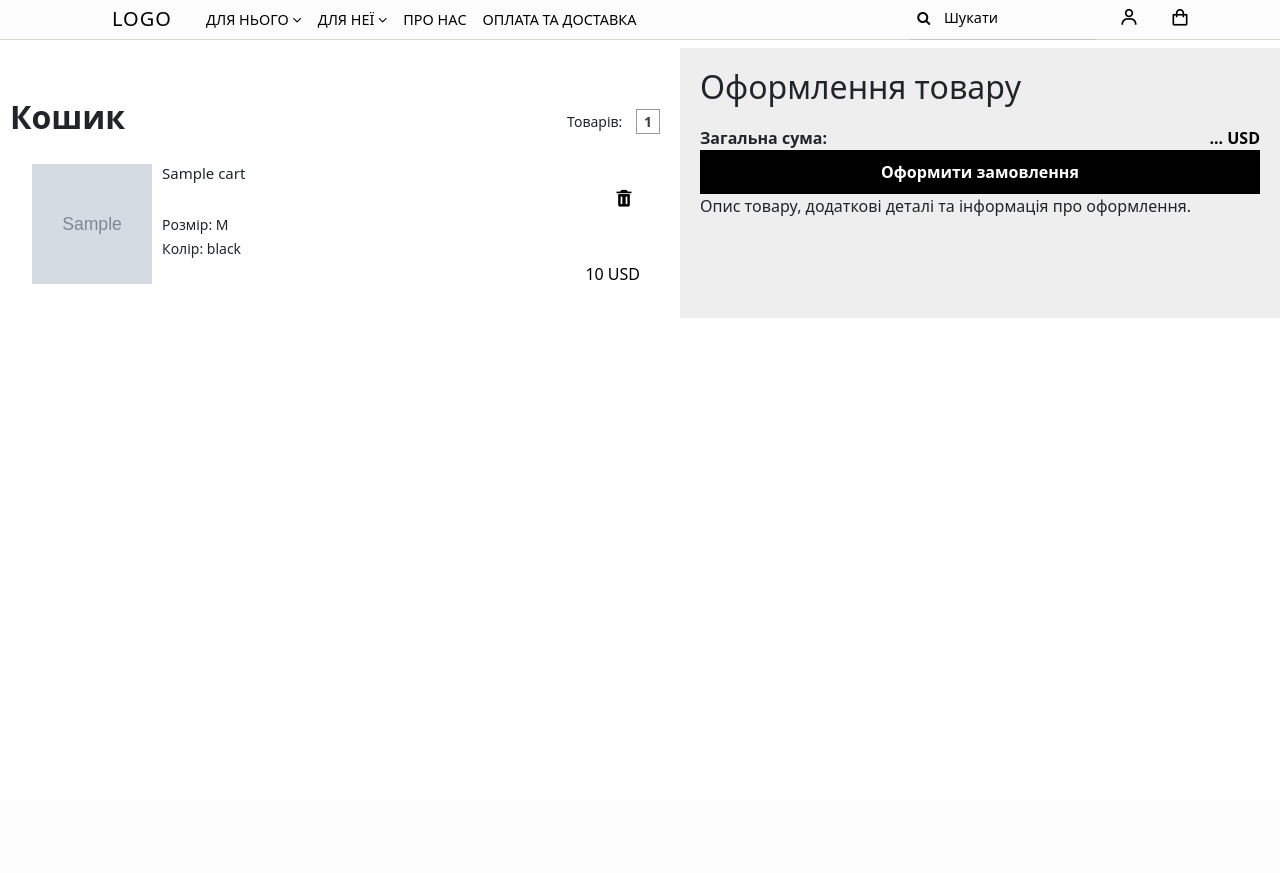
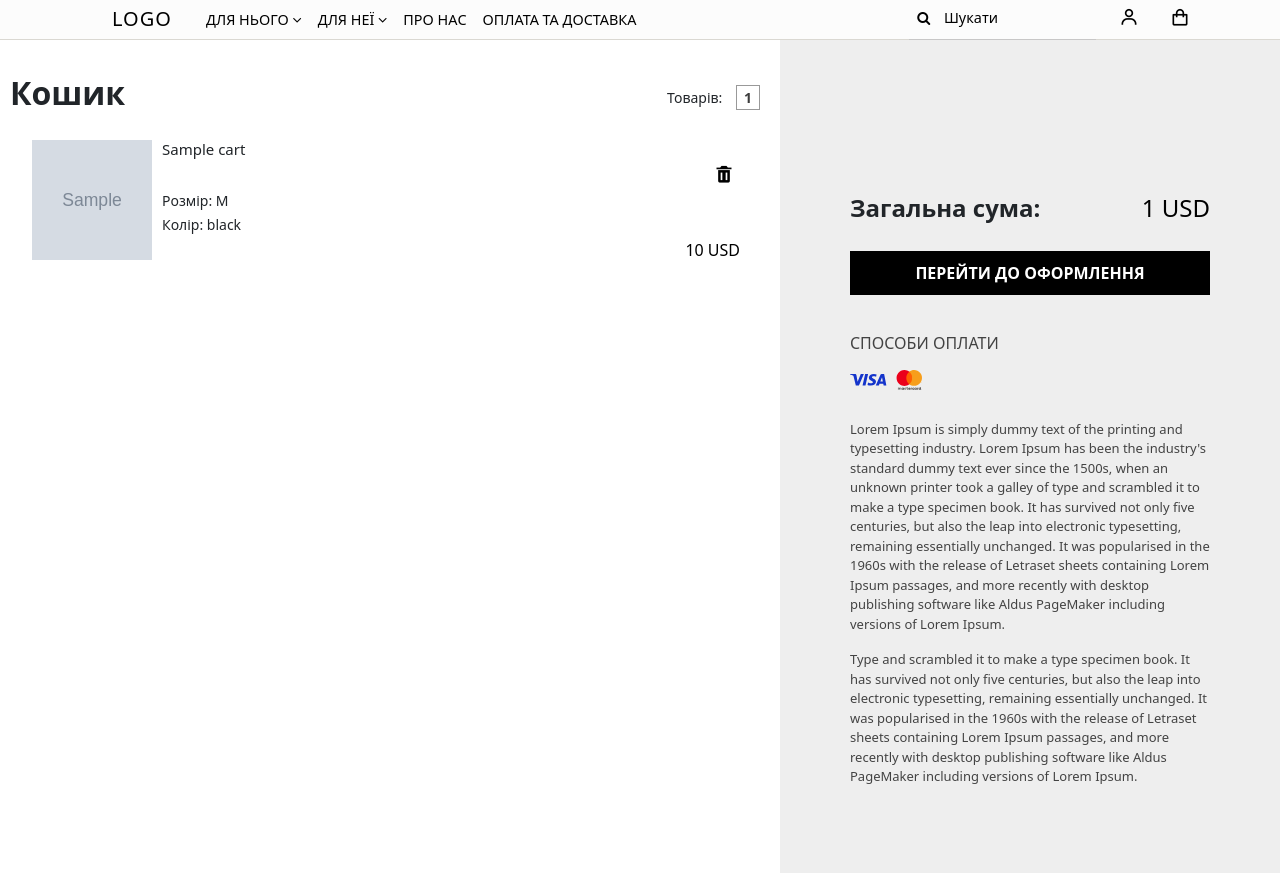
Before and after one commit to QwerEmmilia/new-SymfonyShop, a Symfony app: template templates/cart.html.twig in a window 1280 px wide. Before the commit the page ends 318 px from the top, so only its background shows below. Run offline with Twig, Linux system fonts and the light colour scheme; the template is opened without the code that fills it: most values are stand-ins (such as "Sample title", 1, 10 or a date in 2020); grey boxes marked "Sample" are stand-in pictures; some libraries are stand-ins or nearby versions.

Commit message:
update cart twig

```diff
--- a/public/css/cart.css
+++ b/public/css/cart.css
@@ -126,20 +126,21 @@
     justify-content: space-between;
 }
 .cart-summary {
-    flex: 0 0 600px;
-    padding: 20px;
+    flex: 0 0 500px;
+    padding: 70px;
     background-color: rgba(126, 126, 126, 0.13);
 }
 
 .total-amount {
     display: flex;
     justify-content: space-between;
-    margin-top: 20px;
+    margin-top: 100px;
+    margin-bottom: 20px;
     font-weight: bold;
 }
 
 .total-text {
-    font-weight: bold;
+    font-weight: 700;
 }
 
 .total-price {
@@ -154,17 +155,7 @@
     font-weight: bold;
     border: none;
     cursor: pointer;
-}
-
-
-.order-button {
-    width: 100%;
-    padding: 10px;
-    background-color: #000000;
-    color: white;
-    font-weight: bold;
-    border: none;
-    cursor: pointer;
+    text-transform: uppercase;
 }
 
 .cart-header {
@@ -200,3 +191,19 @@
 .cart-items-count span {
     margin-left: 10px;
 }
+
+.description-cart-order-p {
+    font-size: 13px;
+
+}
+
+.description-cart-order {
+    margin-top: 10%;
+    color: rgba(0, 0, 0, 0.72);
+}
+
+.svg-visa-mastercard {
+    width: 20%;
+    margin-top: 15px;
+    margin-bottom: 30px;
+}
--- a/templates/account.html.twig
+++ b/templates/account.html.twig
@@ -5,10 +5,9 @@
 {% endblock %}
 
 {% block body %}
+    <h1 class="mt-5">Історія покупок</h1>
 
-    <h1>Історія покупок</h1>
-
-    {% for order in orders %}
+    {% for order in orders|reverse %}
         <div class="order-block">
             <h2>Замовлення №{{ order.orderNumber }}</h2>
             <ul class="product-list">
@@ -25,7 +24,6 @@
             </ul>
         </div>
     {% endfor %}
-
 {% endblock %}
 
 {% block footer %}
--- a/templates/cart.html.twig
+++ b/templates/cart.html.twig
@@ -5,7 +5,7 @@
 {% endblock %}
 
 {% block body %}
-<div class="main-cart-container mt-5">
+<div class="main-cart-container mt-4">
         {% if cart is empty %}
             <div class="no-cart">
                 <h2 class="">Ваш кошик порожній</h2>
@@ -37,11 +37,12 @@
                                 <img src="{{ goods.image }}" alt="{{ goods.name }}" class="product-image">
                                 <div class="product-details-cart">
                                     <h3 class="product-title-cart">{{ goods.name }}</h3>
-                                    <form class="delete-form">
+{#                                    <turbo-frame id="turbo-clear-cart">#}
+                                        <form class="delete-form" action="{{ path('app_clear_cart') }}" method="post">
                                             <input type="hidden" name="goods_id" value="{{ goods.id }}">
                                             <button type="submit"><i class='bx bxs-trash'></i></button>
                                         </form>
-
+{#                                    </turbo-frame>#}
                                     <p class="product-attribute">Розмір: M</p>
                                     <p class="product-attribute">Колір: black</p>
                                     <p class="product-price-cart">{{ goods.price }} USD</p>
@@ -52,18 +53,20 @@
                 </div>
             </div>
                 <div class="cart-summary">
-                    <h2>Оформлення товару</h2>
-
                             <div class="total-amount">
-                        <span class="total-text">Загальна сума:</span>
-                        <span class="total-price">... USD</span>
+                                <h4 class="total-text">Загальна сума:</h4>
+                                <h4 class="total-price">{{ totalAmounts }} USD</h4>
                             </div>
-
                         <form action="{{ path('app_place_order') }}" method="post">
-                        <button class="order-button" type="submit">Оформити замовлення</button>
+                            <button class="order-button" type="submit">Перейти до оформлення</button>
                         </form>
-
-                    <p>Опис товару, додаткові деталі та інформація про оформлення.</p>
+                        <div class="description-cart-order">
+                            <span>CПОСОБИ ОПЛАТИ</span>
+                            <br>
+                            <img class="svg-visa-mastercard" src="{{ asset('svg/visa-mastercard-new.svg') }}" alt="svg-visa-mastercard">
+                            <p class="description-cart-order-p">Lorem Ipsum is simply dummy text of the printing and typesetting industry. Lorem Ipsum has been the industry's standard dummy text ever since the 1500s, when an unknown printer took a galley of type and scrambled it to make a type specimen book. It has survived not only five centuries, but also the leap into electronic typesetting, remaining essentially unchanged. It was popularised in the 1960s with the release of Letraset sheets containing Lorem Ipsum passages, and more recently with desktop publishing software like Aldus PageMaker including versions of Lorem Ipsum.</p>
+                            <p class="description-cart-order-p">Type and scrambled it to make a type specimen book. It has survived not only five centuries, but also the leap into electronic typesetting, remaining essentially unchanged. It was popularised in the 1960s with the release of Letraset sheets containing Lorem Ipsum passages, and more recently with desktop publishing software like Aldus PageMaker including versions of Lorem Ipsum.</p>
+                        </div>
                 </div>
         {% endif %}
     </div>
--- a/templates/header.html.twig
+++ b/templates/header.html.twig
@@ -61,12 +61,12 @@
                             </a>
                         </li>
                         <li class="nav-item ml-3">
-                            <a class="nav-link" href="#">
+                            <a class="nav-link" href="{{ path('app_order') }}">
                                 <i class='bx bx-user'></i>
                             </a>
                         </li>
                         <li class="nav-item ml-3">
-                            <a class="nav-link" href="/cart">
+                            <a class="nav-link" href="{{ path('app_cart') }}">
                                 <i class="bx bx-shopping-bag"></i>
                             </a>
                         </li>
```
Also changed, not shown: src/Controller/CartController.php (+17 -4 lines), public/svg/visa-mastercard-new.svg (added). Lines whose indentation alone changed are shown as unchanged.
